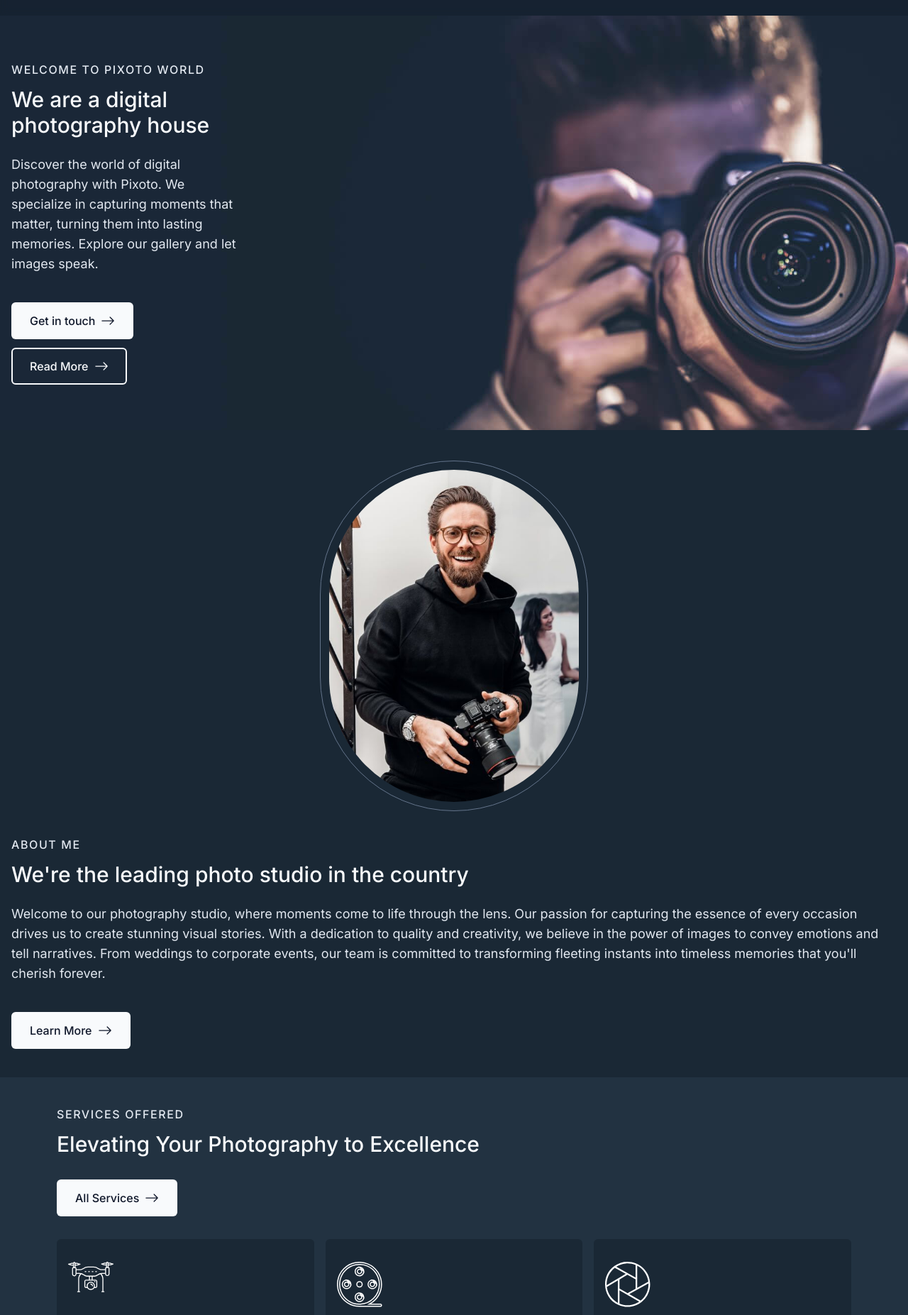
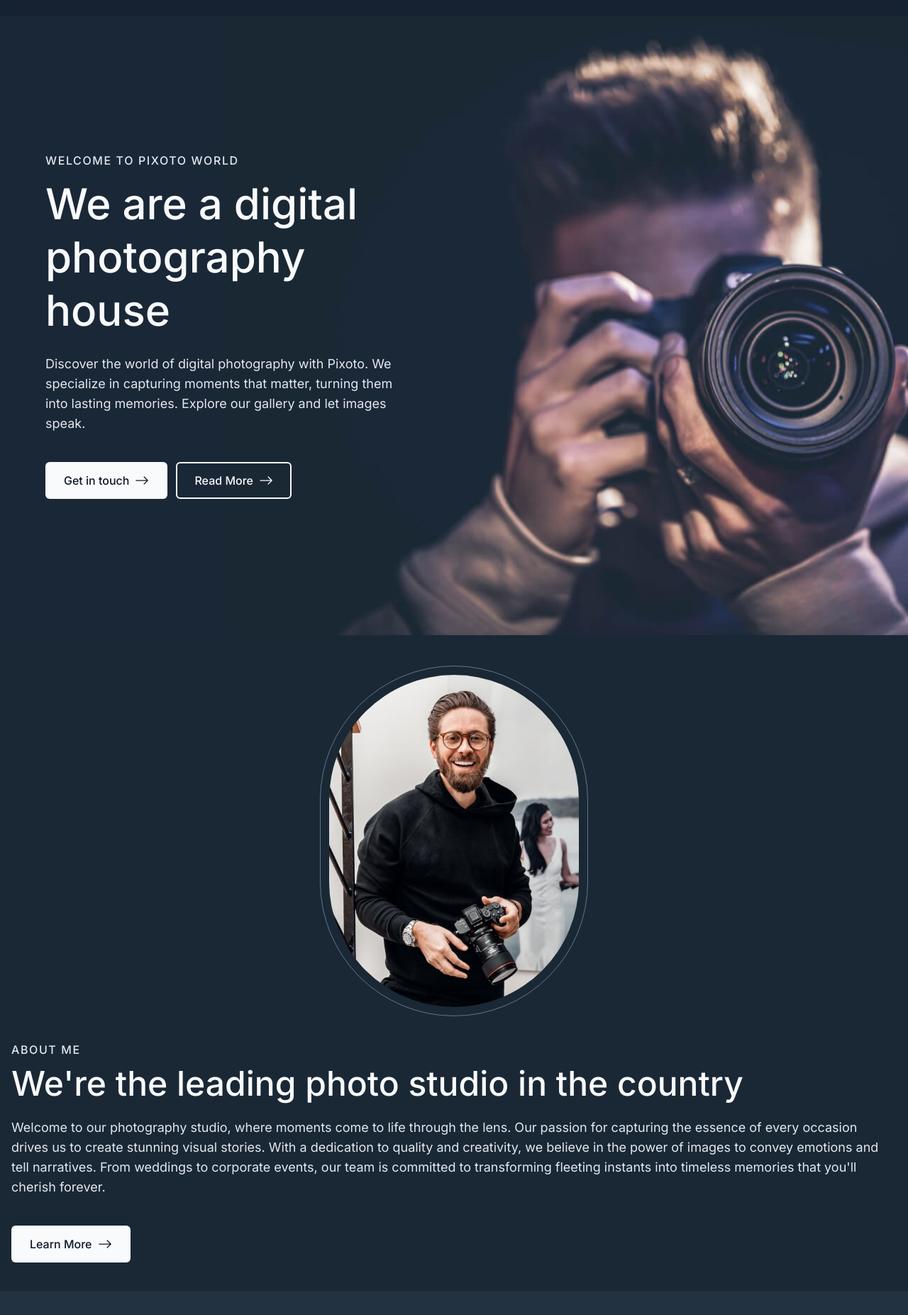
Before and after one commit to seesmof/Pixoto-Photos-Website, a Next.js app: page / in a window 1280 px wide. Shown: the part 53-1906 px from the top of the page at 71% size. Built offline with nearby package versions, Linux system fonts and the light colour scheme.

Commit message:
update globals.css, Hero.tsx, ServiceCard.tsx and TestimonyCardData.ts

```diff
--- a/app/globals.css
+++ b/app/globals.css
@@ -7,7 +7,7 @@
     @apply uppercase tracking-widest font-medium text-slate-200;
   }
   .heading {
-    @apply font-medium text-3xl pt-3;
+    @apply font-medium text-3xl md:text-4xl lg:text-5xl pt-3;
   }
   .paragraph {
     @apply pt-6 pb-10 text-lg text-slate-200;
--- a/components/Home/Hero.tsx
+++ b/components/Home/Hero.tsx
@@ -1,19 +1,22 @@
 import React from "react";
 import { BsArrowRight } from "react-icons/bs";
+import { sectionBackgroundClasses } from "./data/HeroData";
 
 const Hero = () => {
   return (
-    <>
-      <div className="bg-center bg-auto bg-[url('/hero.jpg')] p-4">
-        <div className="flex flex-col py-12 max-w-xs">
+    <section className={sectionBackgroundClasses}>
+      <div className="max-w-6xl mx-auto">
+        <div className="flex flex-col py-12 md:py-20 lg:py-32 xl:py-48 max-w-xs md:max-w-sm lg:max-w-lg">
           <h3 className="subheading">welcome to pixoto world</h3>
-          <h1 className="heading">We are a digital photography house</h1>
+          <h1 className="heading xl:text-6xl xl:leading-[1.25]">
+            We are a digital photography house
+          </h1>
           <p className="paragraph">
             Discover the world of digital photography with Pixoto. We specialize
             in capturing moments that matter, turning them into lasting
             memories. Explore our gallery and let images speak.
           </p>
-          <div className="flex flex-col gap-3 font-medium">
+          <div className="flex flex-col md:flex-row gap-3 font-medium">
             <button className="btn btn-fill">
               Get in touch
               <BsArrowRight className="text-xl" />
@@ -25,7 +28,7 @@ const Hero = () => {
           </div>
         </div>
       </div>
-    </>
+    </section>
   );
 };
 
--- a/components/Home/ServiceCard.tsx
+++ b/components/Home/ServiceCard.tsx
@@ -1,6 +1,9 @@
 import Image from "next/image";
 import { BsArrowRight } from "react-icons/bs";
-import { cardBackgroundClasses } from "./data/TestimonyCardData";
+import {
+  cardBackgroundClasses,
+  headingClasses,
+} from "./data/TestimonyCardData";
 import { linkClasses, paragraphClasses } from "./data/ServiceCardData";
 
 interface ServiceCardProps {
@@ -24,7 +27,7 @@ export const ServiceCard = ({
           height={999}
           width={999}
         />
-        <h3 className="heading">{heading}</h3>
+        <h3 className={headingClasses}>{heading}</h3>
         <p className={paragraphClasses}>{paragraph}</p>
         <a href="https://github.com/seesmof" className={linkClasses}>
           Read More
--- /dev/null
+++ b/components/Home/data/HeroData.ts
@@ -0,0 +1,2 @@
+export const sectionBackgroundClasses =
+  "bg-center bg-auto bg-[url('/hero.jpg')] bg-norepeat";
--- a/components/Home/data/TestimonyCardData.ts
+++ b/components/Home/data/TestimonyCardData.ts
@@ -4,3 +4,5 @@ export const mainSectionClasses = "flex flex-row items-start gap-4 pb-3";
 export const imageWrapperClasses = "w-14 h-14 bg-slate-600 rounded-full";
 export const imageClasses = "w-14 h-14 rounded-full object-cover object-center";
 export const nameSubheadingClasses = "text-slate-50 text-xl font-medium";
+export const headingClasses =
+  "font-medium text-xl md:text-2xl md:font-bold text-slate-50 lg:leading-[1.35] pt-4";
```
